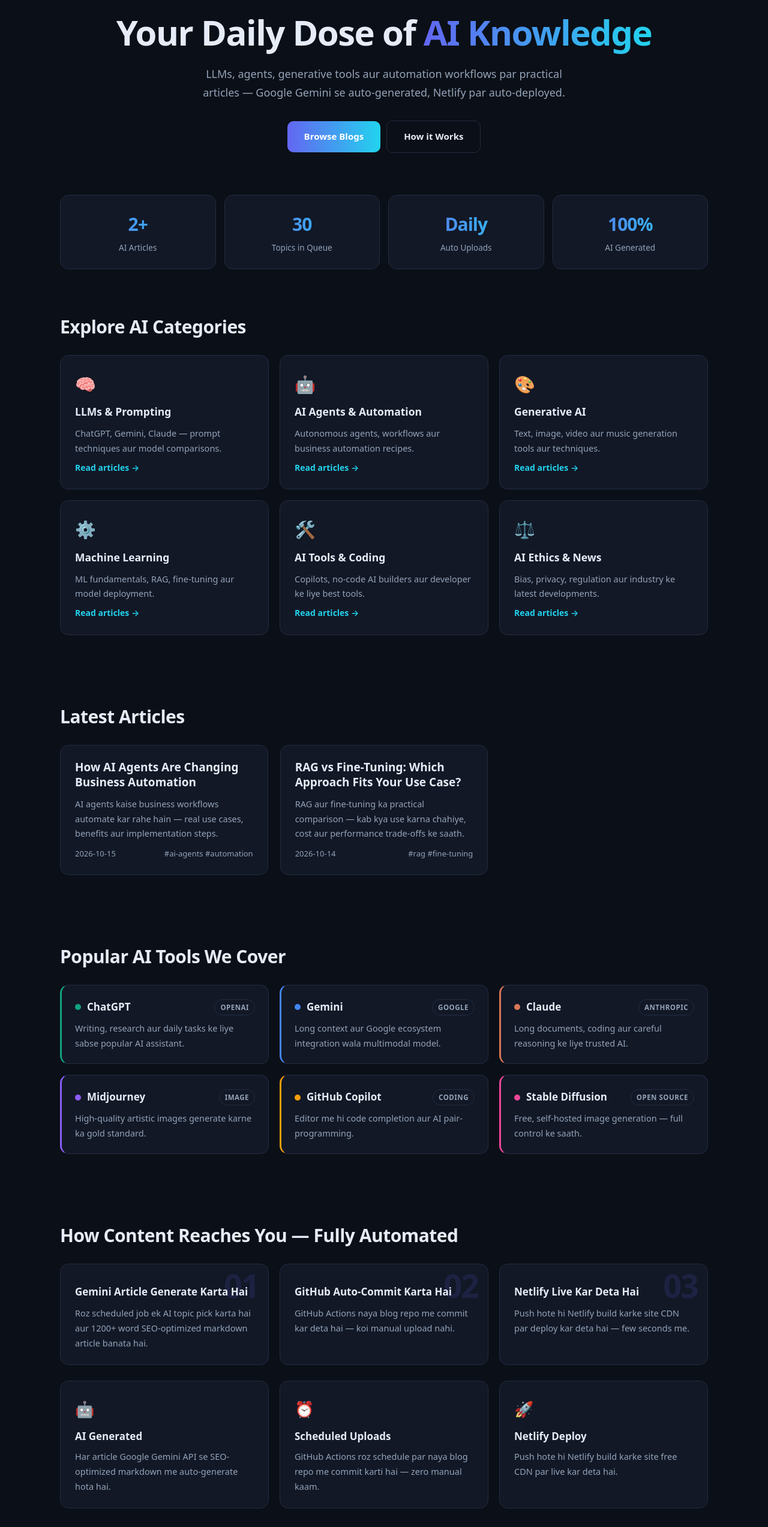
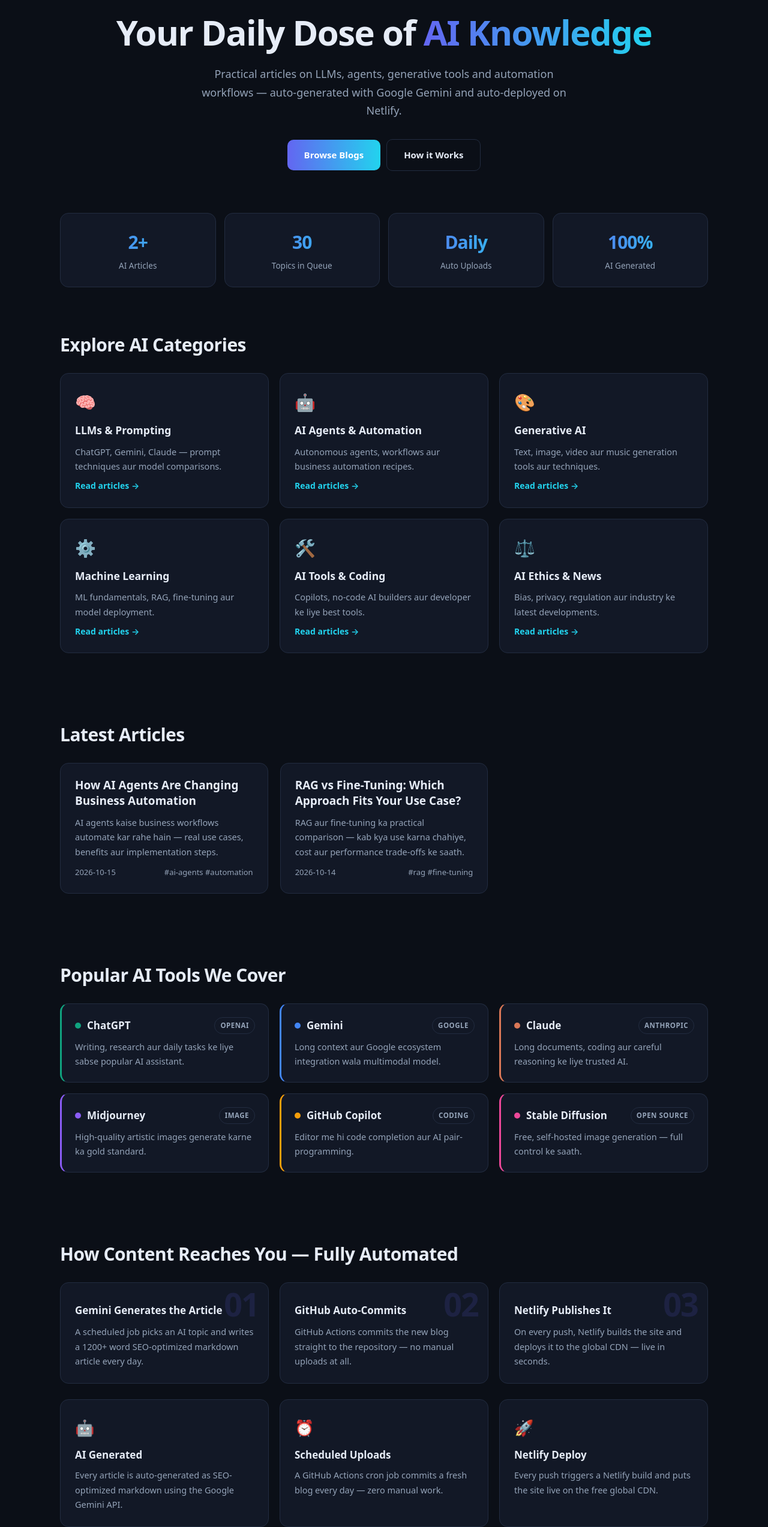
Before and after one commit to davidtechwizstudio-cpu/ai-content-site, a Next.js app: page / in a window 1280 px wide. Shown: the part 200-2746 px from the top of the page at 60% size. Built offline with nearby package versions, Linux system fonts and the light colour scheme.

Commit message:
i18n: switch all site UI copy to English

```diff
--- a/src/app/blogs/page.tsx
+++ b/src/app/blogs/page.tsx
@@ -14,11 +14,11 @@ export default function BlogsPage() {
     <div className="container">
       <div className="page-title">
         <h1>All Blogs</h1>
-        <p>{blogs.length} articles — roz automatic naye blogs upload hote hain.</p>
+        <p>{blogs.length} articles — new blogs are uploaded automatically every day.</p>
       </div>
       <section className="section">
         {blogs.length === 0 ? (
-          <p className="empty">Koi blog nahi mila.</p>
+          <p className="empty">No blogs found.</p>
         ) : (
           <div className="grid">
             {blogs.map((b) => (
--- a/src/app/page.tsx
+++ b/src/app/page.tsx
@@ -20,9 +20,9 @@ const tools = [
 ];
 
 const steps = [
-  { n: '01', title: 'Gemini Article Generate Karta Hai', desc: 'Roz scheduled job ek AI topic pick karta hai aur 1200+ word SEO-optimized markdown article banata hai.' },
-  { n: '02', title: 'GitHub Auto-Commit Karta Hai', desc: 'GitHub Actions naya blog repo me commit kar deta hai — koi manual upload nahi.' },
-  { n: '03', title: 'Netlify Live Kar Deta Hai', desc: 'Push hote hi Netlify build karke site CDN par deploy kar deta hai — few seconds me.' },
+  { n: '01', title: 'Gemini Generates the Article', desc: 'A scheduled job picks an AI topic and writes a 1200+ word SEO-optimized markdown article every day.' },
+  { n: '02', title: 'GitHub Auto-Commits', desc: 'GitHub Actions commits the new blog straight to the repository — no manual uploads at all.' },
+  { n: '03', title: 'Netlify Publishes It', desc: 'On every push, Netlify builds the site and deploys it to the global CDN — live in seconds.' },
 ];
 
 export default function Home() {
@@ -44,8 +44,8 @@ export default function Home() {
           Your Daily Dose of <em>AI Knowledge</em>
         </h1>
         <p>
-          LLMs, agents, generative tools aur automation workflows par practical articles —
-          Google Gemini se auto-generated, Netlify par auto-deployed.
+          Practical articles on LLMs, agents, generative tools and automation workflows —
+          auto-generated with Google Gemini and auto-deployed on Netlify.
         </p>
         <div>
           <Link href="/blogs/" className="btn">
@@ -83,7 +83,7 @@ export default function Home() {
       <section className="section container">
         <h2 className="section-title">Latest Articles</h2>
         {blogs.length === 0 ? (
-          <p className="empty">Abhi koi article nahi. Pehla blog generate karne ke liye run: npm run generate:blog</p>
+          <p className="empty">No articles yet. Generate the first blog by running: npm run generate:blog</p>
         ) : (
           <div className="grid">
             {blogs.map((b) => (
@@ -138,24 +138,24 @@ export default function Home() {
           <div className="feature">
             <div className="icon">🤖</div>
             <h3>AI Generated</h3>
-            <p>Har article Google Gemini API se SEO-optimized markdown me auto-generate hota hai.</p>
+            <p>Every article is auto-generated as SEO-optimized markdown using the Google Gemini API.</p>
           </div>
           <div className="feature">
             <div className="icon">⏰</div>
             <h3>Scheduled Uploads</h3>
-            <p>GitHub Actions roz schedule par naya blog repo me commit karti hai — zero manual kaam.</p>
+            <p>A GitHub Actions cron job commits a fresh blog every day — zero manual work.</p>
           </div>
           <div className="feature">
             <div className="icon">🚀</div>
             <h3>Netlify Deploy</h3>
-            <p>Push hote hi Netlify build karke site free CDN par live kar deta hai.</p>
+            <p>Every push triggers a Netlify build and puts the site live on the free global CDN.</p>
           </div>
         </div>
       </section>
 
       <section className="container cta">
-        <h2>Naye AI Articles Roz Automatic</h2>
-        <p>Har din ek naya AI topic — bina kisi manual effort ke seedha aapke saamne.</p>
+        <h2>Fresh AI Articles, Every Single Day</h2>
+        <p>A brand new AI topic every day — published automatically, no manual effort required.</p>
         <div>
           <Link href="/blogs/" className="btn">
             Explore All Blogs
```
